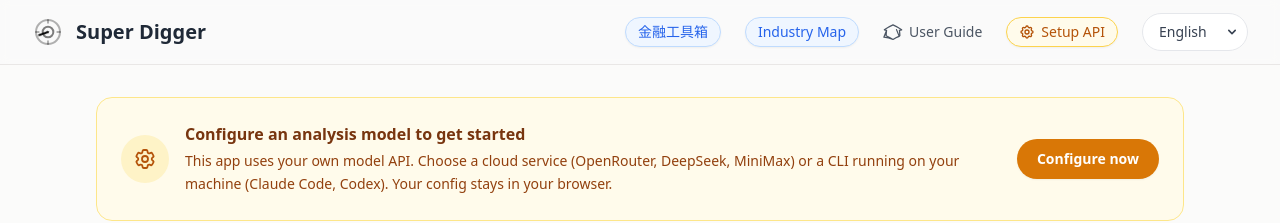
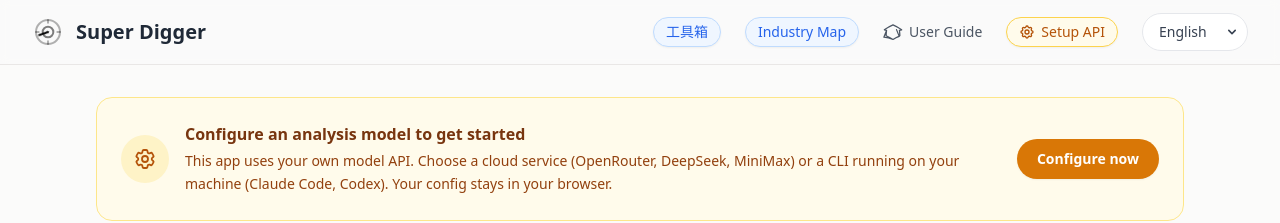
Before and after one commit to beyondwen/geministocks, a React (Vite) app: page /#/ in a window 1280 px wide. Shown: the top 223 px of the page. Built offline with nearby package versions, Linux system fonts and the light colour scheme.

Commit message:
feat: update header text to simpler terms in Chinese
Co-authored-by: master <24885285+yaoleifly@users.noreply.github.com>

```diff
--- a/components/AppHeader.tsx
+++ b/components/AppHeader.tsx
@@ -44,7 +44,7 @@ const AppHeader: React.FC<AppHeaderProps> = ({ apiConfigured, onOpenUserGuide, o
               rel="noopener noreferrer"
               className="flex items-center gap-x-1.5 text-xs sm:text-sm font-medium bg-blue-50 text-blue-600 px-3 py-1 rounded-full hover:bg-blue-100 transition-colors border border-blue-200 shadow-sm"
             >
-              <span>金融工具箱</span>
+              <span>工具箱</span>
             </a>
             <a
               href="https://stocks.mastersgo.cc"
@@ -52,7 +52,7 @@ const AppHeader: React.FC<AppHeaderProps> = ({ apiConfigured, onOpenUserGuide, o
               rel="noopener noreferrer"
               className="flex items-center gap-x-1.5 text-xs sm:text-sm font-medium bg-blue-50 text-blue-600 px-3 py-1 rounded-full hover:bg-blue-100 transition-colors border border-blue-200 shadow-sm"
             >
-              <span>{locale === 'zh' ? '产业图谱' : 'Industry Map'}</span>
+              <span>{locale === 'zh' ? '图谱' : 'Industry Map'}</span>
             </a>
             <button
               onClick={onOpenUserGuide}
```
